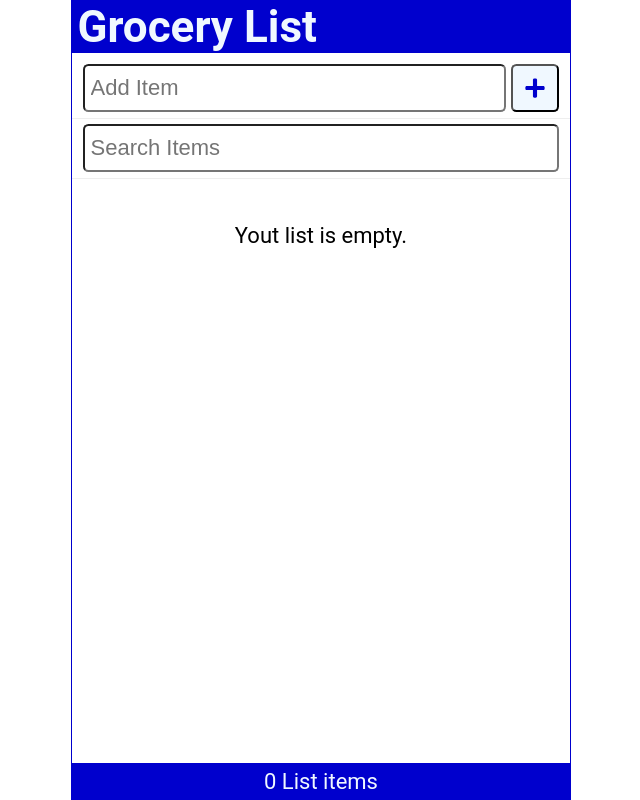
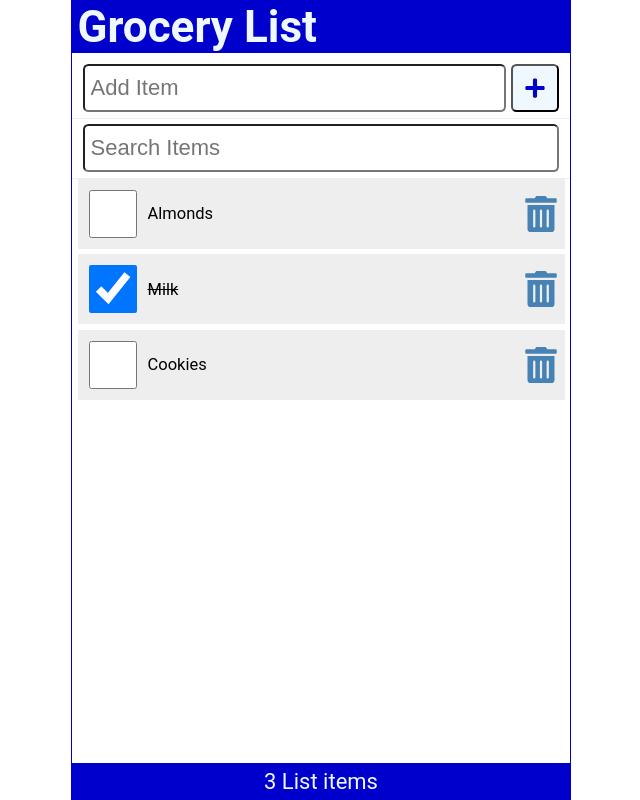
Before and after one commit to Jade1724/dave-01tut, a React (Create React App) app: page / in a window 1280 px wide. Shown: the whole page, without its empty margins (319-959 px from the left). Built offline with nearby package versions, Linux system fonts and the light colour scheme; data requests are answered from the project's data file.

Commit message:
Fetch API data

```diff
--- a/src/App.js
+++ b/src/App.js
@@ -6,15 +6,31 @@
 import { useState, useEffect } from "react";
 
 function App() {
-  const [items, setItems] = useState(
-    JSON.parse(localStorage.getItem("shoppinglist")) || []
-  );
+  const API_URL = "http://localhost:3500/items";
+  const [items, setItems] = useState([]);
   const [newItem, setNewItem] = useState("");
   const [search, setSearch] = useState("");
+  const [fetchError, setFetchError] = useState(null);
+  const [isLoading, setIsLoading] = useState(true);
 
   useEffect(() => {
-    localStorage.setItem('shoppinglist', JSON.stringify(items))
-  }, [items])
+    const fetchItems = async () => {
+      try {
+        const response = await fetch(API_URL);
+        if (!response.ok) throw Error("Did not receive expected data");
+        const listItems = await response.json();
+        setItems(listItems);
+        setFetchError(null);
+      } catch (err) {
+        setFetchError(err.message);
+      } finally {
+        setIsLoading(false);
+      }
+    };
+    setTimeout(() => {
+      (async () => await fetchItems())();
+    }, 2000);
+  }, []);
 
   const addItem = (item) => {
     const id = items.length ? items[items.length - 1].id + 1 : 1;
@@ -51,6 +67,10 @@
         handleSubmit={handleSubmit}
       />
       <SearchItem search={search} setSearch={setSearch} />
+      <main>
+        {isLoading && <p>Loading Items...</p>}
+        {fetchError && <p style={{ color: "red" }}>{`Error: ${fetchError}`}</p>}
+        {!fetchError && !isLoading && (
           <Content
             items={items.filter((item) =>
               item.item.toLowerCase().includes(search.toLowerCase())
@@ -59,6 +79,8 @@
             handleCheck={handleCheck}
             handleDelete={handleDelete}
           />
+        )}
+      </main>
       <Footer length={items.length} />
     </div>
   );
--- a/src/Content.js
+++ b/src/Content.js
@@ -2,7 +2,7 @@
 
 const Content = ({ items, handleCheck, handleDelete }) => {
   return (
-    <main>
+    <>
       {items.length ? (
         <ItemList
           items={items}
@@ -12,7 +12,7 @@
       ) : (
         <p style={{ marginTop: "2rem" }}>Yout list is empty.</p>
       )}
-    </main>
+    </>
   );
 };
 
```
Lines whose indentation alone changed are shown as unchanged.
